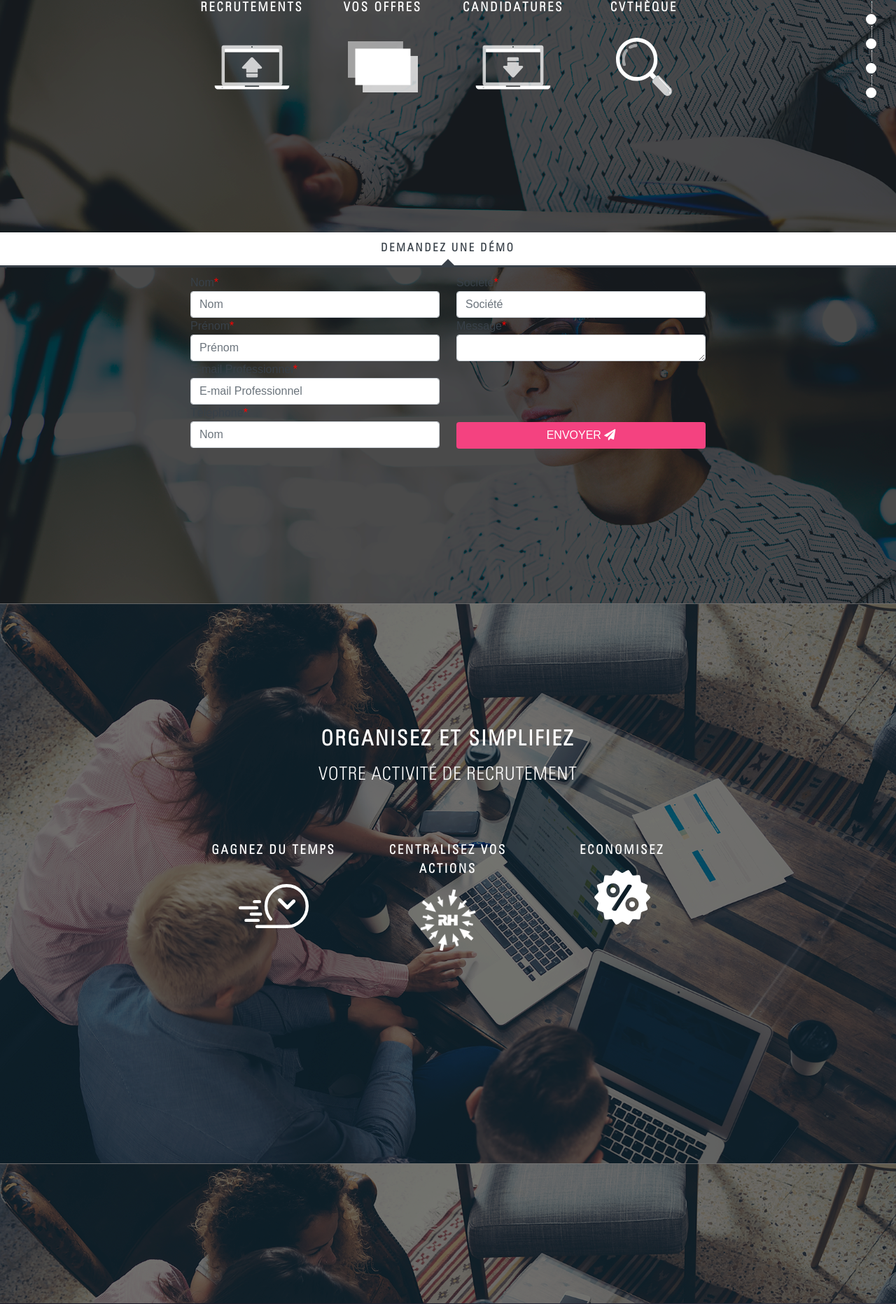
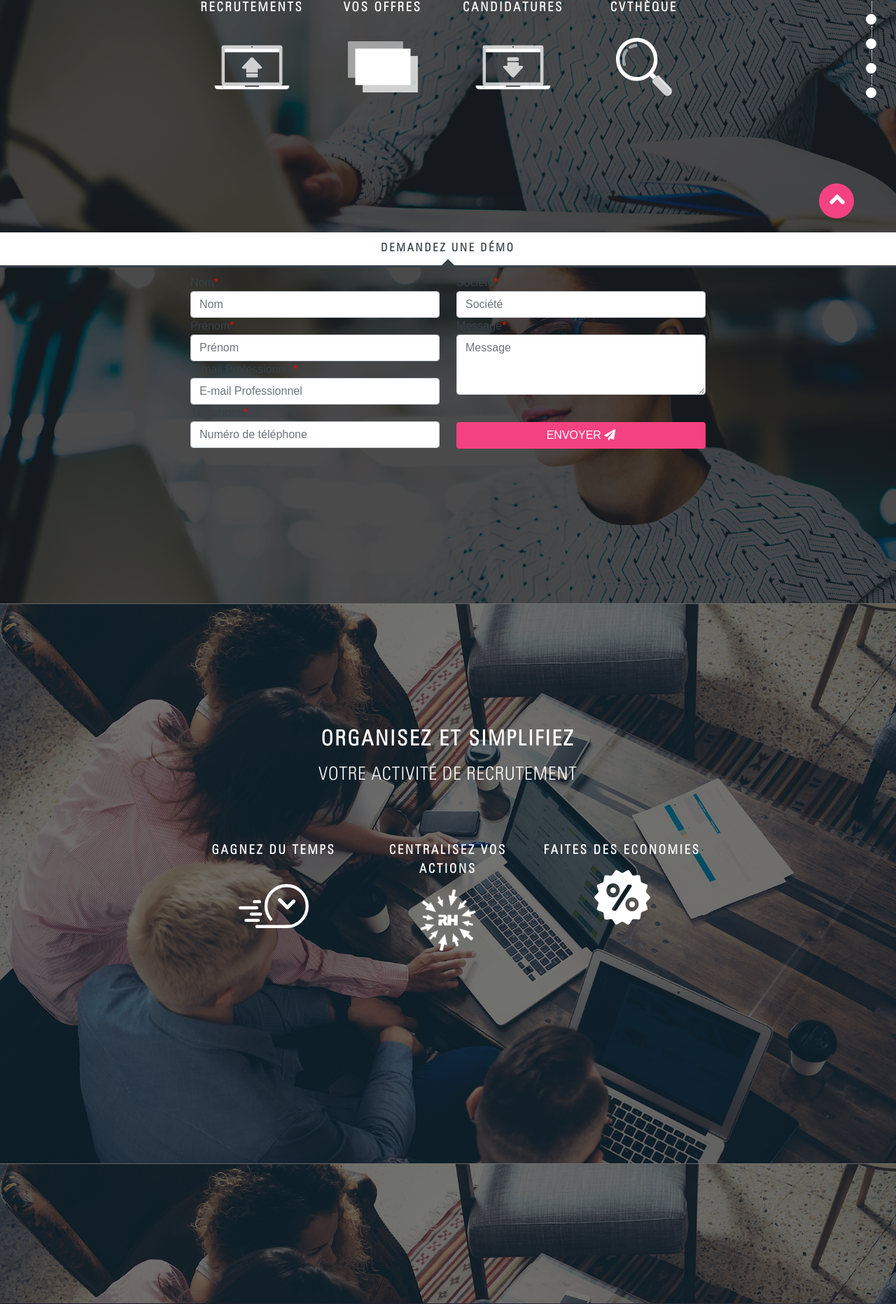
Before and after one commit to PierreSchuvey/accelrh, a PHP site: page / in a window 1280 px wide. Shown: the part 418-2281 px from the top of the page at 70% size. Run offline with PHP 8.4, Linux system fonts and the light colour scheme; some libraries are stand-ins or nearby versions.

Commit message:
Last modif

```diff
--- a/assets/css/style.css
+++ b/assets/css/style.css
@@ -621,3 +621,24 @@ background: url(../images/backSection2.png) no-repeat center fixed;
      top:20px;
    }
  }
+
+ .buttonStart{
+   position: fixed;
+   right: 60px;
+   bottom: 70px;
+   color:white;
+   text-decoration: none;
+   width: 50px;
+   height: 50px;
+   border-radius: 50%;
+   background-color: #F44280;
+ }
+ .buttonStart:hover{
+   color:white;
+ }
+ .buttonStart i{
+    position: relative;
+    left: 15px;
+    top: 5px;
+    font-size: 35px;
+ }
--- a/assets/js/script.js
+++ b/assets/js/script.js
@@ -27,7 +27,11 @@ if(!window.matchMedia("(max-width: 915px)").matches) {
       $(".pagination .active").removeClass("active");
       $(this).addClass("active");
     });
-
+    $(".buttonStart").on("click",function() {
+      $.scrollify.move($(this).attr("href"));
+      $(".pagination .active").removeClass("active");
+      $(".first").addClass("active");
+    });
 
 
   });
--- a/index.php
+++ b/index.php
@@ -14,6 +14,9 @@
     <title>AcceleRH</title>
   </head>
   <body>
+        <a id="panel1" class="buttonStart" href="#1">
+          <i class="fas fa-angle-up"></i>
+        </a>
     <img id="logoAccelerh" src="assets/images/logoAccelerh.svg" alt="accelerh">
     <ul class="pagination">
       <li>
@@ -125,7 +128,7 @@
                     <img class="filter-color" src="assets/images/rhPicto.png" alt="ressources humaines picto">
                   </div>
                   <div class="col-xs-12 col-sm-4">
-                    <p class="subParagraphPanel2">Economisez</p>
+                    <p class="subParagraphPanel2">Faites des economies</p>
                     <img class="filter-color" src="assets/images/pourcentPicto.svg" alt="pourcentage picto">
                   </div>
                 </div>
@@ -141,7 +144,7 @@
               <div class="offset-2 col-9 offset-sm-0 col-sm-12 col-xxl-6">
                 <p class="multiDiffus title"><span id="yellowText">Multi-diffusez</span> <b>vos</b> <br>offres d'emploi / formation</p>
                 <p class="multiDiffusText">
-                  En <b>quelques clics</b>, créer vos annonces et publier les d'un seul coup sur les sites de votre choix.
+                  En <b>quelques clics</b>, créez vos annonces et publiez les d'un seul coup sur les sites de votre choix.
                   <br>Finie la corvée des comptes multiples, des identifiants perdus...
                   <br>Vos offres bénéficient d'une visibilité optimale en quelques secondes.
                 </p>
@@ -183,7 +186,7 @@
           <p class="uniquePlateform title">Gérez et suivez vos<br> candidatures simplement<br> <b>sur une </b><span class="greenText">plateforme unique</span></p>
           <p class="uniquePlateformText">
             Un tableau de bord complet et lisible vous<br> permet de visualiser, trier et qualifier les<b><br> candidatures reçues</b>.
-            Définissez les étapes<br> de votre recrutement, automatisez l'envoi de<br> message, commentez et historisez chaque action...<br>
+            Définissez les étapes<br> de votre recrutement, automatisez l'envoi de<br> messages, commentez et historisez chaque action...<br>
             le tout sans votre ancien fichier excel !
           </p>
         </div>
@@ -208,7 +211,7 @@
           <div class="offset-2 col-9 offset-sm-2 col-sm-4">
             <p class="cvtheque title">Développez<br> et administrez<br><span class="greenText">votre cvthèque</span></p>
             <p class="cvthequeText">Toutes les candidatures reçues sont désormais centralisées !</p>
-            <p class="cvthequeText"><b>Retrouvez facilement</b> les CVs à l'aide de filtres<br>et de mits-clés grâce à cet outil performant et<br>personnalisable.</p>
+            <p class="cvthequeText"><b>Retrouvez facilement</b> les CVs à l'aide de filtres<br>et de mots-clés grâce à cet outil performant et<br>personnalisable.</p>
           </div>
         </div>
     </section>
@@ -226,7 +229,7 @@
           <br> fonctionnalités de l'outil comme vous le désirez
           <br> et attribuez des droits personnalisés à chacun !
         </p>
-        </div
+      </div>
       </div>
     </section>
     <section id="ninthPage" class="panel9 scrollable-section" data-panel="panel9">
@@ -235,11 +238,11 @@
           <div class="offset-2 col-9 offset-sm-2 col-sm-4">
             <p class="activity title">Analysez et mesurez<br><span class="darkGreenText">votre activité</span></p>
             <p class="activityText">
-              D'où provient vos candidatures ou vos
+              D'où proviennent vos candidatures ou vos
             <br> visiteurs ? Quels jobboards sont les plus
             <br> efficaces et rentables ? Obtenez des
-            <br> statistiques précises et suivez leurs
-            <br> évolutions pour optimisez le budget de
+            <br> statistiques précises et suivez leur
+            <br> évolution pour optimisez le budget de
             <br> votre service.</p>
           </div>
         </div>
@@ -372,13 +375,13 @@
             </div>
             <div class="form-group col-12 col-sm-4">
               <label for="message">Message<span class="require">*</span></label>
-              <textarea class="form-control" name="message" rows="1.5"></textarea>
+              <textarea class="form-control" name="message" placeholder="Message" rows="3"></textarea>
             </div>
           </div>
           <div class="row">
             <div class="form-group col-12 offset-sm-2 col-sm-4">
               <label for="phone">Téléphone<span class="require">*</span></label>
-              <input type="text" class="form-control" name="phone" placeholder="Nom">
+              <input type="text" class="form-control" name="phone" placeholder="Numéro de téléphone">
               <div style="margin-top:20px" class="g-recaptcha" data-sitekey="6LdLq24aAAAAACAUYqhVahq74A2bnPrLW8YPuPcU"></div>
             </div>
             <div class=" col-12 col-sm-4">
```
Also changed, not shown: assets/images/backSection8.png.
